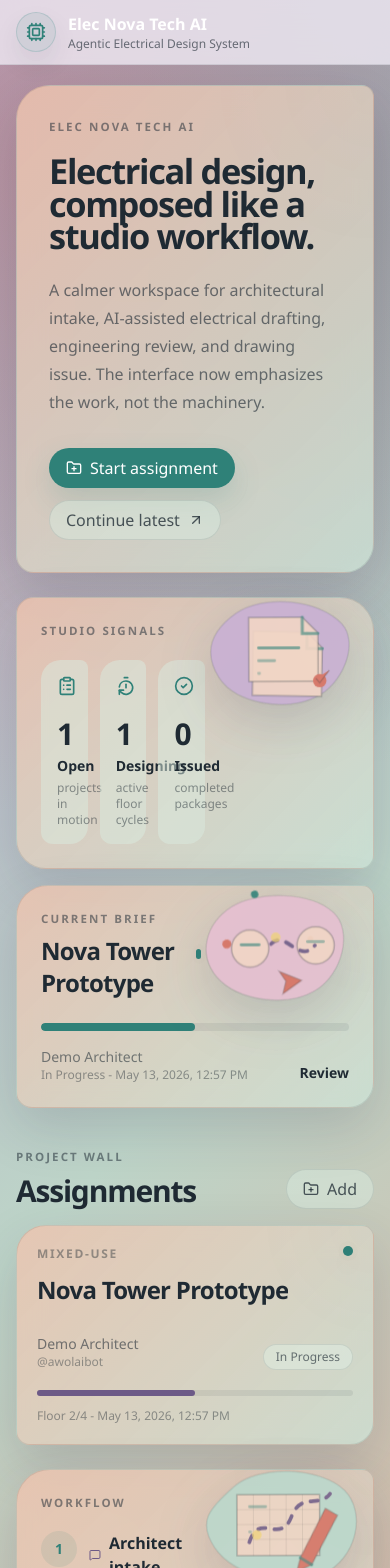
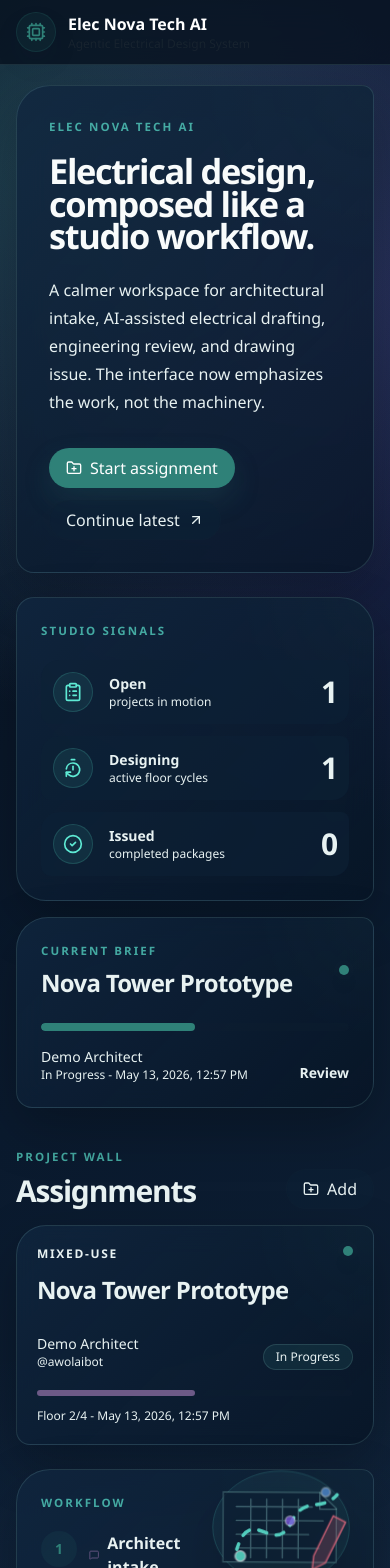
Before and after one commit to EyosafetAlem767655/Electrical_designer_Agentic_AI, a Next.js app: page / in a window 390 px wide. Shown: the top 1568 px of the page. Built offline with nearby package versions, Linux system fonts and the light colour scheme; no server answers.

Commit message:
get it over wiz

```diff
--- a/app/globals.css
+++ b/app/globals.css
@@ -1,23 +1,23 @@
 @import "tailwindcss";
 
 :root {
-  --background: #b9accf;
-  --foreground: #1f2a33;
+  --background: #07111f;
+  --foreground: #e8f2f2;
   --font-rajdhani: "Aptos", "Segoe UI", Arial, sans-serif;
   --font-orbitron: "Aptos Display", "Segoe UI", Arial, sans-serif;
   --font-jetbrains: "Aptos", "Segoe UI", Arial, sans-serif;
-  --panel: rgba(239, 207, 190, 0.82);
-  --panel-strong: rgba(231, 222, 199, 0.92);
-  --line: rgba(31, 42, 51, 0.12);
-  --accent: #2f8178;
-  --accent-strong: #156a63;
-  --canvas: #d8c4dd;
-  --muted: #687580;
-  --plum: #6d5a87;
-  --coral: #d66f61;
-  --green: #6d8a66;
-  --red: #c95f55;
-  --blue: #61788f;
+  --panel: rgba(11, 28, 48, 0.72);
+  --panel-strong: rgba(12, 35, 58, 0.9);
+  --line: rgba(148, 210, 204, 0.16);
+  --accent: #5eead4;
+  --accent-strong: #2dd4bf;
+  --canvas: #0f2236;
+  --muted: #9db5bd;
+  --plum: #8b5cf6;
+  --coral: #fb7185;
+  --green: #67e8a5;
+  --red: #fb7185;
+  --blue: #60a5fa;
 }
 
 * {
@@ -35,9 +35,10 @@ body {
   margin: 0;
   color: var(--foreground);
   background:
-    radial-gradient(circle at 12% 8%, rgba(214, 111, 97, 0.34), transparent 34%),
-    radial-gradient(circle at 86% 10%, rgba(47, 129, 120, 0.28), transparent 30%),
-    linear-gradient(135deg, #b5a4ca 0%, #bdd4c8 52%, #dfb099 100%);
+    radial-gradient(circle at 8% 8%, rgba(94, 234, 212, 0.18), transparent 28%),
+    radial-gradient(circle at 92% 14%, rgba(139, 92, 246, 0.2), transparent 30%),
+    radial-gradient(circle at 54% 100%, rgba(96, 165, 250, 0.14), transparent 36%),
+    linear-gradient(135deg, #07111f 0%, #0a1a2e 46%, #102238 100%);
   font-family: var(--font-rajdhani);
   letter-spacing: 0;
 }
@@ -73,12 +74,12 @@ select {
   position: relative;
   overflow: hidden;
   background:
-    linear-gradient(135deg, rgba(239, 207, 190, 0.92), rgba(211, 229, 218, 0.84)),
-    radial-gradient(circle at 10% 0%, rgba(109, 90, 135, 0.12), transparent 34%);
-  border: 1px solid rgba(31, 42, 51, 0.1);
+    linear-gradient(135deg, rgba(15, 34, 54, 0.88), rgba(9, 25, 43, 0.78)),
+    radial-gradient(circle at 10% 0%, rgba(94, 234, 212, 0.08), transparent 34%);
+  border: 1px solid rgba(148, 210, 204, 0.14);
   border-radius: 26px 10px 22px 14px !important;
-  box-shadow: 0 24px 70px rgba(31, 42, 51, 0.08), 0 2px 10px rgba(31, 42, 51, 0.04);
-  color: #1f2a33;
+  box-shadow: 0 24px 70px rgba(0, 0, 0, 0.25), inset 0 1px 0 rgba(255, 255, 255, 0.04);
+  color: #e8f2f2;
   backdrop-filter: blur(12px);
 }
 
@@ -88,8 +89,8 @@ select {
   inset: 0;
   pointer-events: none;
   background-image:
-    linear-gradient(rgba(31, 42, 51, 0.028) 1px, transparent 1px),
-    linear-gradient(90deg, rgba(31, 42, 51, 0.02) 1px, transparent 1px);
+    linear-gradient(rgba(148, 210, 204, 0.05) 1px, transparent 1px),
+    linear-gradient(90deg, rgba(148, 210, 204, 0.035) 1px, transparent 1px);
   background-size: 26px 26px;
   mask-image: linear-gradient(135deg, rgba(0, 0, 0, 0.45), transparent 70%);
 }
@@ -116,21 +117,22 @@ select {
 
 .grid-overlay {
   background:
-    radial-gradient(circle at 20% 18%, rgba(66, 45, 88, 0.18), transparent 26%),
-    radial-gradient(circle at 72% 12%, rgba(47, 129, 120, 0.16), transparent 24%),
-    linear-gradient(135deg, transparent 0 42%, rgba(214, 111, 97, 0.18) 42% 43%, transparent 43%);
+    linear-gradient(rgba(94, 234, 212, 0.035) 1px, transparent 1px),
+    linear-gradient(90deg, rgba(94, 234, 212, 0.026) 1px, transparent 1px),
+    radial-gradient(circle at 70% 20%, rgba(139, 92, 246, 0.12), transparent 24%);
+  background-size: 36px 36px, 36px 36px, auto;
   mask-image: linear-gradient(180deg, black, transparent 94%);
 }
 
 .studio-backdrop {
   background:
-    radial-gradient(circle at 9% 14%, rgba(214, 111, 97, 0.28), transparent 28%),
-    radial-gradient(circle at 80% 18%, rgba(47, 129, 120, 0.25), transparent 26%),
-    linear-gradient(120deg, #9f8abb 0%, #b5cfc0 48%, #d99e85 100%);
+    radial-gradient(circle at 10% 12%, rgba(94, 234, 212, 0.16), transparent 26%),
+    radial-gradient(circle at 82% 15%, rgba(139, 92, 246, 0.18), transparent 26%),
+    linear-gradient(120deg, #07111f 0%, #0a1a2e 52%, #102238 100%);
 }
 
 .studio-title {
-  color: #1f2a33;
+  color: #f8fbfb;
   font-size: clamp(2.15rem, 5vw, 5.75rem);
   line-height: 0.94;
   letter-spacing: -0.04em;
@@ -138,7 +140,7 @@ select {
 }
 
 .studio-eyebrow {
-  color: rgba(31, 42, 51, 0.52);
+  color: rgba(94, 234, 212, 0.68);
   font-size: 0.72rem;
   font-weight: 700;
   letter-spacing: 0.18em;
@@ -146,11 +148,11 @@ select {
 }
 
 .studio-surface {
-  border: 1px solid rgba(31, 42, 51, 0.1);
+  border: 1px solid rgba(148, 210, 204, 0.16);
   background:
-    linear-gradient(135deg, rgba(238, 195, 174, 0.82), rgba(204, 226, 214, 0.76)),
-    radial-gradient(circle at 100% 0%, rgba(109, 90, 135, 0.1), transparent 28%);
-  box-shadow: 0 20px 54px rgba(45, 34, 67, 0.16);
+    linear-gradient(135deg, rgba(16, 38, 63, 0.82), rgba(7, 20, 36, 0.72)),
+    radial-gradient(circle at 100% 0%, rgba(94, 234, 212, 0.1), transparent 30%);
+  box-shadow: 0 20px 54px rgba(0, 0, 0, 0.24);
   backdrop-filter: blur(14px);
 }
 
@@ -160,137 +162,136 @@ select {
 
 .studio-pill {
   border-radius: 999px;
-  border: 1px solid rgba(31, 42, 51, 0.1);
-  background: rgba(223, 237, 226, 0.55);
+  border: 1px solid rgba(148, 210, 204, 0.16);
+  background: rgba(94, 234, 212, 0.08);
 }
 
-.studio-sticker {
-  width: min(220px, 42vw);
-  filter: drop-shadow(0 18px 26px rgba(45, 34, 67, 0.18));
+.tech-ambient {
+  width: min(260px, 46vw);
+  filter: drop-shadow(0 26px 34px rgba(0, 0, 0, 0.35));
   transform-origin: center;
-  animation: sticker-float 7s ease-in-out infinite;
+  animation: tech-float 8s ease-in-out infinite;
 }
 
-.studio-sticker svg {
+.tech-ambient svg {
   display: block;
   width: 100%;
   height: auto;
 }
 
-.sticker-paper {
-  fill: #e5bfd0;
-  stroke: rgba(31, 42, 51, 0.12);
+.tech-halo {
+  fill: rgba(94, 234, 212, 0.06);
+  stroke: rgba(94, 234, 212, 0.2);
+  stroke-width: 1.4;
+}
+
+.tech-board,
+.tech-panel {
+  fill: rgba(11, 28, 48, 0.78);
+  stroke: rgba(148, 210, 204, 0.32);
   stroke-width: 2;
 }
 
-.sticker-paper.teal {
-  fill: #b8d8cc;
+.tech-grid,
+.tech-scan,
+.tech-fold {
+  fill: none;
+  stroke: rgba(148, 210, 204, 0.42);
+  stroke-width: 2;
+  stroke-linecap: round;
 }
 
-.sticker-paper.plum {
-  fill: #c7afd3;
+.tech-scan {
+  stroke-dasharray: 100;
+  stroke-dashoffset: 100;
+  animation: tech-scan 4.6s ease-in-out infinite;
 }
 
-.sticker-sheet {
-  fill: rgba(244, 214, 197, 0.92);
-  stroke: rgba(31, 42, 51, 0.3);
+.tech-route {
+  fill: none;
+  stroke: #5eead4;
+  stroke-width: 5;
+  stroke-linecap: round;
+  stroke-dasharray: 12 14;
+  animation: route-flow 1.6s linear infinite;
+}
+
+.tech-node {
+  fill: #5eead4;
+  stroke: rgba(248, 250, 252, 0.74);
+  stroke-width: 2;
+  animation: node-pulse 2.4s ease-in-out infinite;
+}
+
+.tech-node.node-b {
+  fill: #8b5cf6;
+  animation-delay: 0.35s;
+}
+
+.tech-node.node-c {
+  fill: #60a5fa;
+  animation-delay: 0.7s;
+}
+
+.tech-cursor,
+.tech-check {
+  fill: none;
+  stroke: #fb7185;
+  stroke-width: 6;
+  stroke-linecap: round;
+  stroke-linejoin: round;
+  animation: tech-cursor 3.5s ease-in-out infinite;
+}
+
+.tech-cursor {
+  fill: rgba(251, 113, 133, 0.24);
   stroke-width: 2;
 }
 
-.sticker-line,
-.sticker-fold {
+.tech-ring {
   fill: none;
-  stroke: #2f8178;
-  stroke-width: 4;
-  stroke-linecap: round;
-  stroke-dasharray: 140;
-  stroke-dashoffset: 140;
-  animation: sticker-draw 4.8s ease-in-out infinite;
+  stroke: rgba(139, 92, 246, 0.32);
+  stroke-width: 2;
+  stroke-dasharray: 8 12;
+  animation: route-flow 4s linear infinite;
 }
 
-.sticker-line.delayed {
-  animation-delay: 0.35s;
+.tech-orbit {
+  transform-origin: 130px 95px;
+  animation: sticker-orbit 7s linear infinite;
 }
 
-.sticker-line.delayed-more {
-  animation-delay: 0.7s;
+.tech-stack-a {
+  animation: stack-shift-a 4.8s ease-in-out infinite;
 }
 
-.sticker-accent {
-  fill: #d66f61;
-  stroke: rgba(31, 42, 51, 0.24);
-  stroke-width: 2;
+.tech-stack-b {
+  animation: stack-shift-b 4.8s ease-in-out infinite;
 }
 
-.sticker-grid {
-  fill: none;
-  stroke: rgba(31, 42, 51, 0.14);
-  stroke-width: 1;
-}
-
-.sticker-route {
-  fill: none;
-  stroke: #6d5a87;
-  stroke-width: 5;
-  stroke-linecap: round;
-  stroke-dasharray: 10 12;
-  animation: route-flow 1.8s linear infinite;
-}
-
-.sticker-pulse {
-  fill: #f2d46b;
-  animation: pulse-hop 2.6s ease-in-out infinite;
-}
-
-.sticker-orbit {
-  transform-origin: 90px 75px;
-  animation: sticker-orbit 8s linear infinite;
-}
-
-.sticker-stack-a {
-  animation: stack-shift-a 4.2s ease-in-out infinite;
-}
-
-.sticker-stack-b {
-  animation: stack-shift-b 4.2s ease-in-out infinite;
-}
-
-.sticker-pencil {
-  transform-origin: 130px 82px;
-  animation: pencil-sweep 3.8s ease-in-out infinite;
-}
-
-.sticker-dot {
-  fill: #2f8178;
-}
-
-.sticker-dot.coral {
-  fill: #d66f61;
-}
-
-@keyframes sticker-float {
+@keyframes tech-float {
   0%,
   100% {
-    transform: translateY(0) rotate(-1deg);
+    transform: translateY(0) rotate(-0.5deg);
   }
   50% {
-    transform: translateY(-8px) rotate(1.5deg);
+    transform: translateY(-7px) rotate(0.75deg);
   }
 }
 
-@keyframes sticker-draw {
+@keyframes tech-scan {
   0% {
-    stroke-dashoffset: 140;
-    opacity: 0.35;
+    stroke-dashoffset: 100;
+    opacity: 0.2;
   }
-  35%,
-  72% {
+  35% {
     stroke-dashoffset: 0;
     opacity: 1;
   }
+  70%,
   100% {
-    stroke-dashoffset: -140;
-    opacity: 0.45;
+    stroke-dashoffset: -100;
+    opacity: 0.28;
   }
 }
 
@@ -300,19 +301,15 @@ select {
   }
 }
 
-@keyframes pulse-hop {
+@keyframes node-pulse {
   0%,
   100% {
-    transform: translate(0, 0) scale(0.85);
-    opacity: 0.55;
+    transform: scale(0.92);
+    opacity: 0.72;
   }
-  35% {
-    transform: translate(38px, -18px) scale(1.05);
+  50% {
+    transform: scale(1.12);
     opacity: 1;
-  }
-  70% {
-    transform: translate(78px, 6px) scale(0.9);
-    opacity: 0.65;
   }
 }
 
@@ -325,30 +322,32 @@ select {
 @keyframes stack-shift-a {
   0%,
   100% {
-    transform: translate(0, 0) rotate(-4deg);
+    transform: translate(0, 0);
   }
   50% {
-    transform: translate(6px, -5px) rotate(1deg);
+    transform: translate(7px, -5px);
   }
 }
 
 @keyframes stack-shift-b {
   0%,
   100% {
-    transform: translate(0, 0) rotate(5deg);
+    transform: translate(0, 0);
   }
   50% {
-    transform: translate(-5px, 4px) rotate(0deg);
+    transform: translate(-6px, 4px);
   }
 }
 
-@keyframes pencil-sweep {
+@keyframes tech-cursor {
   0%,
   100% {
-    transform: translate(0, 0) rotate(-10deg);
+    transform: translate(0, 0);
+    opacity: 0.7;
   }
   50% {
-    transform: translate(-12px, 8px) rotate(5deg);
+    transform: translate(-5px, 4px);
+    opacity: 1;
   }
 }
 
@@ -386,20 +385,28 @@ select {
 [class*="text-[#f7f2ea]"],
 [class*="text-[#efe4d4]"],
 [class*="text-[#e8ddcf]"] {
-  color: #1f2a33 !important;
+  color: #e8f2f2 !important;
 }
 
 [class*="text-[#c9b9a6]"],
 [class*="text-[#e7d3b8]"] {
-  color: rgba(31, 42, 51, 0.58) !important;
+  color: rgba(232, 242, 242, 0.62) !important;
 }
 
 [class*="text-[#d6b17d]"] {
-  color: #2f8178 !important;
+  color: #5eead4 !important;
 }
 
 [class*="text-[#f6dfd9]"] {
-  color: #8d332b !important;
+  color: #fecdd3 !important;
+}
+
+[class*="text-[#1f2a33]"] {
+  color: #e8f2f2 !important;
+}
+
+[class*="text-[#687580]"] {
+  color: rgba(232, 242, 242, 0.62) !important;
 }
 
 [class*="border-cyan-"],
@@ -432,11 +439,11 @@ select {
 [class*="bg-[#120d0a]"],
 [class*="bg-[#211812]"],
 [class*="bg-[#140f0c]"] {
-  background-color: rgba(238, 195, 174, 0.66) !important;
+  background-color: rgba(11, 28, 48, 0.72) !important;
 }
 
 [class*="bg-white"] {
-  background-color: rgba(217, 235, 224, 0.5) !important;
+  background-color: rgba(13, 33, 54, 0.58) !important;
 }
 
 [class*="bg-[#6d4c34]"],
@@ -481,11 +488,12 @@ select {
 input,
 textarea,
 select {
-  color: #1f2a33 !important;
-  background: rgba(238, 195, 174, 0.7) !important;
+  color: #e8f2f2 !important;
+  background: rgba(11, 28, 48, 0.7) !important;
+  border-color: rgba(148, 210, 204, 0.18) !important;
 }
 
 input::placeholder,
 textarea::placeholder {
-  color: rgba(31, 42, 51, 0.36) !important;
+  color: rgba(232, 242, 242, 0.36) !important;
 }
--- a/app/page.tsx
+++ b/app/page.tsx
@@ -64,23 +64,26 @@ export default async function CommandCenterPage() {
 
         <div className="grid gap-4">
           <div className="studio-surface rounded-[18px_34px_14px_30px] p-6">
-            <StudioSticker kind="package" className="float-right -mr-5 -mt-7 w-32 opacity-90" />
             <p className="studio-eyebrow">Studio Signals</p>
-            <div className="mt-5 grid grid-cols-3 gap-3">
+            <div className="mt-5 grid gap-3">
               {metrics.map(({ label, value, icon: Icon, note }) => (
-                <div key={label} className="rounded-[20px_8px_18px_12px] bg-white/60 p-4">
-                  <Icon className="h-5 w-5 text-[#2f8178]" />
-                  <p className="mt-5 text-3xl font-semibold tracking-[-0.04em] text-[#1f2a33]">{value}</p>
-                  <p className="mt-1 text-sm font-semibold text-[#1f2a33]">{label}</p>
-                  <p className="mt-1 text-xs text-[#1f2a33]/48">{note}</p>
+                <div key={label} className="grid grid-cols-[44px_1fr_auto] items-center gap-3 rounded-[18px_8px_16px_10px] bg-white/60 p-3">
+                  <div className="grid h-10 w-10 place-items-center rounded-full border border-[#5eead4]/16 bg-[#5eead4]/8">
+                    <Icon className="h-5 w-5 text-[#5eead4]" />
+                  </div>
+                  <div className="min-w-0">
+                    <p className="truncate text-sm font-semibold text-[#1f2a33]">{label}</p>
+                    <p className="truncate text-xs text-[#1f2a33]/48">{note}</p>
+                  </div>
+                  <p className="text-3xl font-semibold tracking-[-0.04em] text-[#1f2a33]">{value}</p>
                 </div>
               ))}
             </div>
           </div>
 
-          <div className="studio-surface rounded-[32px_12px_26px_16px] p-6">
-            <StudioSticker kind="handoff" className="float-right -mr-4 -mt-5 w-36 opacity-90" />
-            <div className="flex items-center justify-between gap-3">
+          <div className="studio-surface relative overflow-hidden rounded-[32px_12px_26px_16px] p-6">
+            <StudioSticker kind="handoff" className="pointer-events-none absolute right-4 top-3 hidden w-28 opacity-75 xl:block" />
+            <div className="relative flex items-center justify-between gap-3 pr-0 xl:pr-24">
               <div>
                 <p className="studio-eyebrow">Current Brief</p>
                 <h2 className="mt-2 text-2xl font-semibold tracking-[-0.03em] text-[#1f2a33]">{featured?.project_name ?? "No active project"}</h2>
--- a/components/layout/Header.tsx
+++ b/components/layout/Header.tsx
@@ -5,7 +5,7 @@ import { NeonButton } from "@/components/ui/NeonButton";
 
 export function Header() {
   return (
-    <header className="sticky top-0 z-30 border-b border-[#1f2a33]/10 bg-[#f2eef8]/76 px-4 py-3 backdrop-blur-xl sm:px-6 lg:px-8">
+    <header className="sticky top-0 z-30 border-b border-[#94d2cc]/14 bg-[#07111f]/78 px-4 py-3 backdrop-blur-xl sm:px-6 lg:px-8">
       <div className="mx-auto flex max-w-[1500px] items-center justify-between gap-4">
         <Link href="/" className="flex min-w-0 items-center gap-3 lg:hidden">
           <div className="grid h-10 w-10 shrink-0 place-items-center rounded-full border border-[#2f8178]/18 bg-[#2f8178]/10 shadow-[0_12px_26px_rgba(31,42,51,0.08)]">
--- a/components/ui/StudioSticker.tsx
+++ b/components/ui/StudioSticker.tsx
@@ -5,21 +5,26 @@ type StickerKind = "drafting" | "handoff" | "package";
 export function StudioSticker({ kind, className }: { kind: StickerKind; className?: string }) {
   if (kind === "handoff") {
     return (
-      <div className={cx("studio-sticker", className)} aria-hidden="true">
-        <svg viewBox="0 0 220 170" role="img">
-          <path className="sticker-paper" d="M41 26c33-21 106-21 137 8 26 24 13 82-25 105-37 22-104 14-132-19C-5 88 7 48 41 26Z" />
-          <g className="sticker-orbit">
-            <circle className="sticker-dot coral" cx="106" cy="22" r="6" />
-            <circle className="sticker-dot" cx="158" cy="78" r="5" />
-            <circle className="sticker-dot coral" cx="78" cy="131" r="4" />
+      <div className={cx("tech-ambient", className)} aria-hidden="true">
+        <svg viewBox="0 0 260 190" role="img">
+          <defs>
+            <linearGradient id="handoffGlow" x1="0" x2="1" y1="0" y2="1">
+              <stop offset="0%" stopColor="#5eead4" />
+              <stop offset="100%" stopColor="#8b5cf6" />
+            </linearGradient>
+          </defs>
+          <path className="tech-halo" d="M35 95c0-42 41-76 94-76s96 34 96 76-43 76-96 76-94-34-94-76Z" />
+          <path className="tech-ring" d="M74 96c0-25 25-45 56-45s56 20 56 45-25 45-56 45-56-20-56-45Z" />
+          <path className="tech-route" d="M58 104c24-39 47-38 72-6s49 33 76-8" />
+          <circle className="tech-node node-a" cx="58" cy="104" r="8" />
+          <circle className="tech-node node-b" cx="130" cy="98" r="10" />
+          <circle className="tech-node node-c" cx="206" cy="90" r="8" />
+          <path className="tech-scan" d="M93 68h75M83 121h96" />
+          <g className="tech-orbit">
+            <circle cx="130" cy="42" r="4" fill="#f8fafc" />
+            <circle cx="190" cy="122" r="3" fill="#5eead4" />
+            <circle cx="76" cy="130" r="3" fill="#a78bfa" />
           </g>
-          <circle className="sticker-sheet" cx="66" cy="82" r="25" />
-          <circle className="sticker-sheet" cx="154" cy="78" r="25" />
-          <path className="sticker-route" d="M91 80c20-30 40 26 62-2" />
-          <circle className="sticker-pulse" cx="91" cy="80" r="7" />
-          <path className="sticker-line" d="M54 77h24" />
-          <path className="sticker-line delayed" d="M143 73h24" />
-          <path className="sticker-accent" d="M105 113l30 12-25 18 4-17-9-13Z" />
         </svg>
       </div>
     );
@@ -27,41 +32,43 @@ export function StudioSticker({ kind, className }: { kind: StickerKind; classNam
 
   if (kind === "package") {
     return (
-      <div className={cx("studio-sticker", className)} aria-hidden="true">
-        <svg viewBox="0 0 220 170" role="img">
-          <path className="sticker-paper plum" d="M42 29c36-25 111-19 142 15 23 25 2 82-37 99-40 18-105 8-128-27C-3 81 9 52 42 29Z" />
-          <g className="sticker-stack-b">
-            <path className="sticker-sheet" d="M70 49h72l21 21v65H70V49Z" />
-            <path className="sticker-fold" d="M142 49v22h21" />
+      <div className={cx("tech-ambient", className)} aria-hidden="true">
+        <svg viewBox="0 0 260 190" role="img">
+          <path className="tech-halo" d="M38 112c-10-38 32-78 86-89 56-11 104 10 112 49 8 40-28 79-86 91-57 12-102-12-112-51Z" />
+          <g className="tech-stack stack-back">
+            <path className="tech-panel" d="M78 45h89l31 25v75H78V45Z" />
+            <path className="tech-fold" d="M167 45v26h31" />
           </g>
-          <g className="sticker-stack-a">
-            <path className="sticker-sheet" d="M54 39h72l21 21v65H54V39Z" />
-            <path className="sticker-fold" d="M126 39v22h21" />
+          <g className="tech-stack stack-front">
+            <path className="tech-panel" d="M58 32h90l30 25v75H58V32Z" />
+            <path className="tech-fold" d="M148 32v26h30" />
           </g>
-          <path className="sticker-line" d="M72 76h54" />
-          <path className="sticker-line delayed" d="M72 93h39" />
-          <path className="sticker-line delayed-more" d="M72 110h62" />
-          <circle className="sticker-dot coral" cx="154" cy="120" r="9" />
-          <path className="sticker-accent" d="M149 117l5 6 13-17" />
+          <path className="tech-scan" d="M79 72h71M79 91h50M79 110h76" />
+          <path className="tech-check" d="M178 121l11 12 26-33" />
+          <circle className="tech-node node-c" cx="198" cy="113" r="22" />
         </svg>
       </div>
     );
   }
 
   return (
-    <div className={cx("studio-sticker", className)} aria-hidden="true">
-      <svg viewBox="0 0 220 170" role="img">
-        <path className="sticker-paper teal" d="M38 32c34-31 117-27 149 4 31 31 16 93-29 113-45 20-118 4-145-36C-10 78 5 61 38 32Z" />
-        <path className="sticker-sheet" d="M43 42h111v82H43V42Z" />
-        <path className="sticker-grid" d="M43 62h111M43 82h111M43 102h111M65 42v82M87 42v82M109 42v82M131 42v82" />
-        <path className="sticker-route" d="M58 111c13-51 42 1 58-39 13-34 37-11 52-31" />
-        <circle className="sticker-pulse" cx="58" cy="111" r="7" />
-        <path className="sticker-line delayed" d="M60 58h56" />
-        <path className="sticker-line delayed-more" d="M60 92h34" />
-        <g className="sticker-pencil">
-          <path className="sticker-accent" d="M143 118l28-69 17 8-29 69-19 11 3-19Z" />
-          <path className="sticker-fold" d="M143 118l16 8" />
-        </g>
+    <div className={cx("tech-ambient", className)} aria-hidden="true">
+      <svg viewBox="0 0 260 190" role="img">
+        <defs>
+          <linearGradient id="draftingPanel" x1="0" x2="1" y1="0" y2="1">
+            <stop offset="0%" stopColor="#172554" />
+            <stop offset="100%" stopColor="#0f766e" />
+          </linearGradient>
+        </defs>
+        <path className="tech-halo" d="M33 96c0-45 44-82 99-82s99 37 99 82-44 82-99 82-99-37-99-82Z" />
+        <path className="tech-board" d="M48 45h140l24 23v78H48V45Z" />
+        <path className="tech-fold" d="M188 45v24h24" />
+        <path className="tech-grid" d="M67 66h110M67 86h126M67 106h105M67 126h120M88 55v85M111 55v85M134 55v85M157 55v85" />
+        <path className="tech-route" d="M68 128c20-68 55 12 79-40 18-39 43-14 66-40" />
+        <circle className="tech-node node-a" cx="68" cy="128" r="7" />
+        <circle className="tech-node node-b" cx="148" cy="88" r="7" />
+        <circle className="tech-node node-c" cx="213" cy="48" r="7" />
+        <path className="tech-cursor" d="M184 133l28-58 18 9-29 59-19 10 2-20Z" />
       </svg>
     </div>
   );
```
Also changed, not shown: components/layout/Sidebar.tsx (+4 -4 lines).
